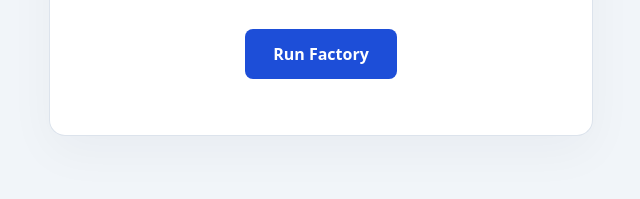
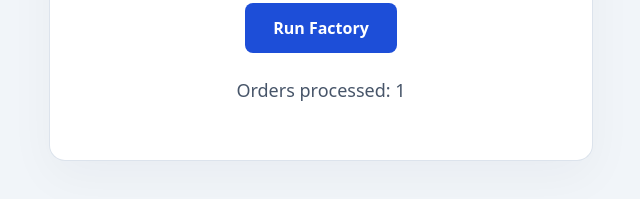
Before and after one commit to msulu/software-factory-lab, a plain HTML site: page index.html in a window 1280 px wide. Both pictures are taken after a click on the button "Run Factory". Shown: the part 415-614 px from the top of the page, without its empty margins (319-959 px from the left). Drawn offline with Linux system fonts and the light colour scheme.

Commit message:
Add browser QA rules and order counter

```diff
--- a/index.html
+++ b/index.html
@@ -37,6 +37,7 @@
         letter-spacing: -0.04em;
       }
       p { margin: 1.25rem 0 2rem; color: #475569; font-size: 1.125rem; line-height: 1.5; }
+      #order-count { margin: 1.5rem 0 0; }
       button {
         min-height: 3rem;
         max-width: 100%;
@@ -59,10 +60,14 @@
       <h1>Software Factory</h1>
       <p id="status" role="status" aria-live="polite">Factory is running</p>
       <button id="run-factory" type="button">Run Factory</button>
+      <p id="order-count" role="status" aria-live="polite">Orders processed: 0</p>
     </main>
     <script>
+      let ordersProcessed = 0;
       document.getElementById('run-factory').addEventListener('click', () => {
+        ordersProcessed += 1;
         document.getElementById('status').textContent = 'Order received!';
+        document.getElementById('order-count').textContent = `Orders processed: ${ordersProcessed}`;
       });
     </script>
   </body>
```
Also changed, not shown: AGENTS.md (+10 -0 lines).
